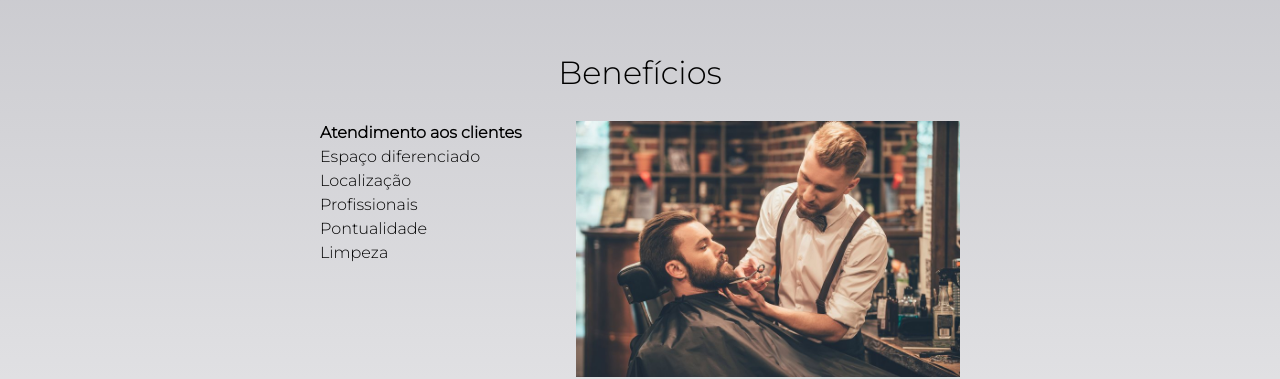
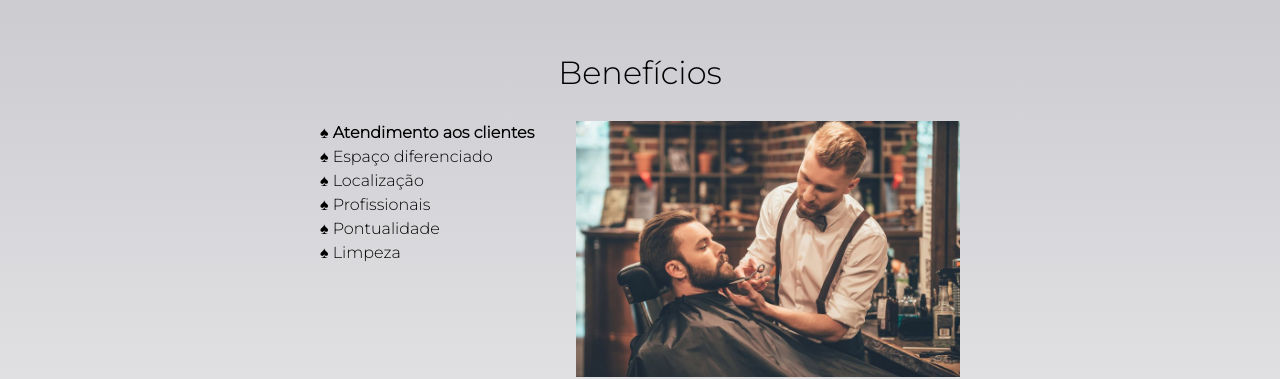
Before and after one commit to HugoLc/Barbearia, a plain HTML site: page index.html in a window 1280 px wide. Shown: the part 1540-1919 px from the top of the page. Drawn offline with Linux system fonts and the light colour scheme.

Commit message:
Adicionado um bullet na lista utilizando pseudo-classe
:before

```diff
--- a/style.css
+++ b/style.css
@@ -271,6 +271,10 @@ footer p {
 	line-height: 1.5em;
 }
 
+.itens:before{
+	content: "♠  ";
+}
+
 .itens:first-child{
 	font-weight: bold;
 }
```
